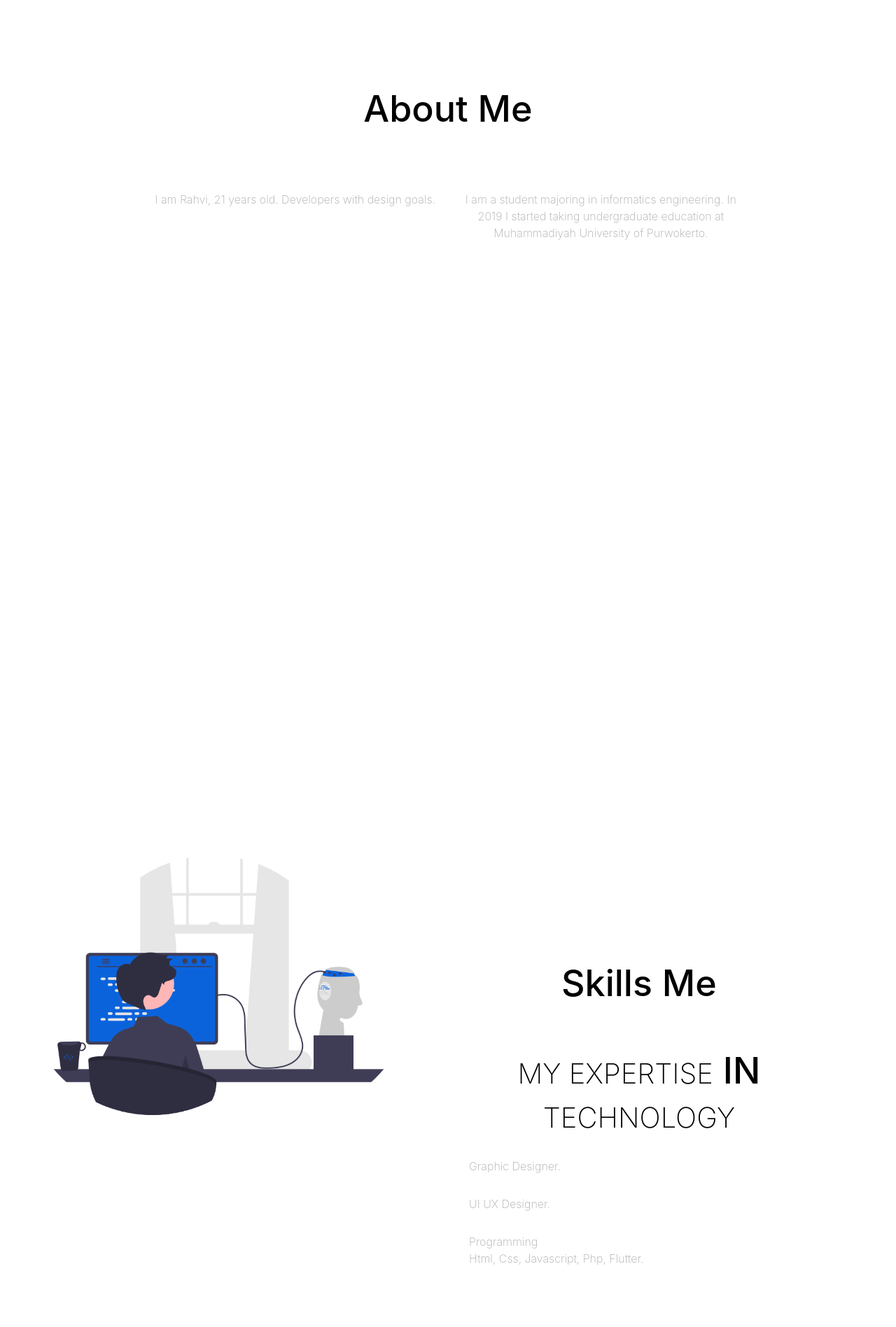
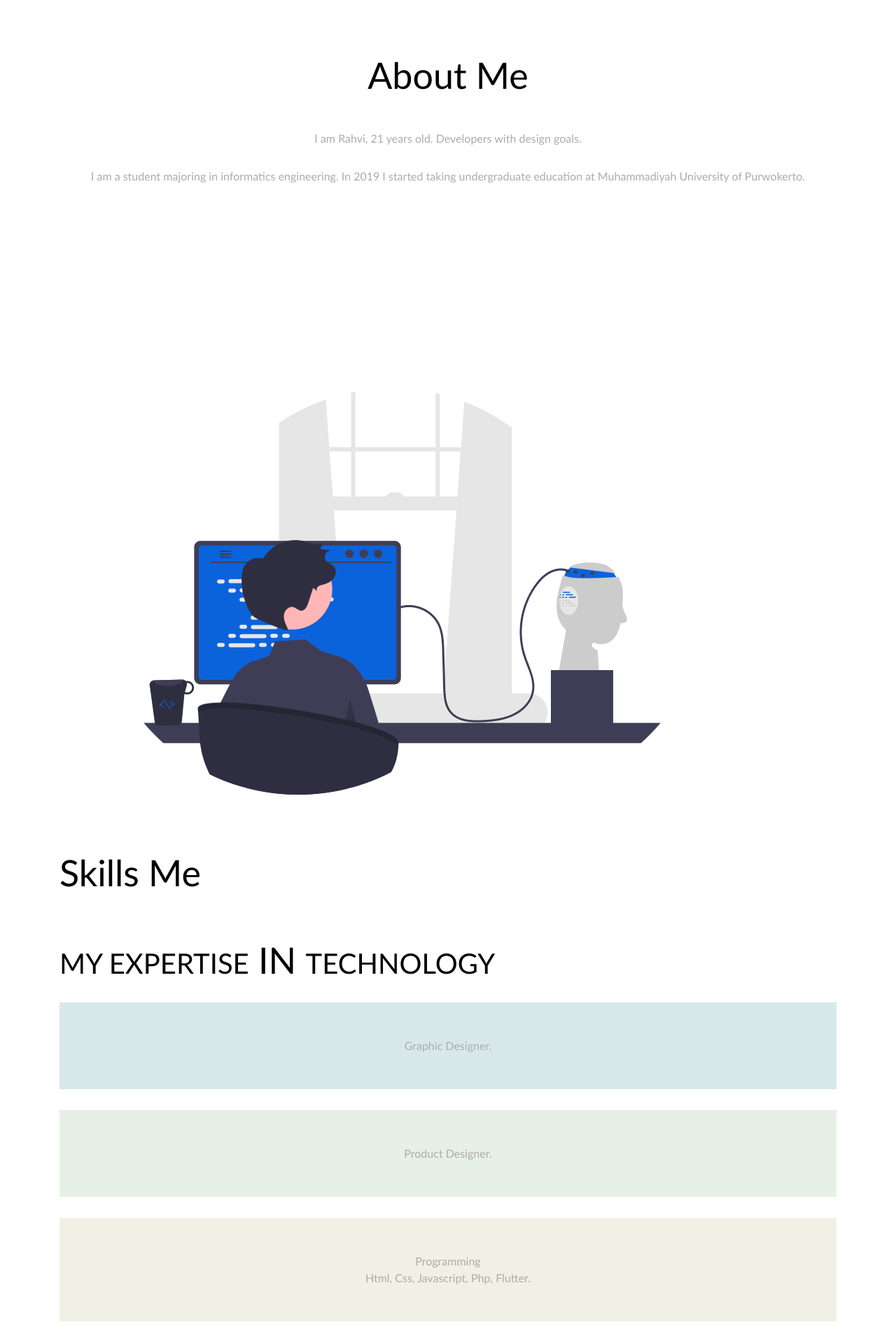
Before and after one commit to rahviakasapria/rahviakasapria.github.io, a plain HTML site: page index.html in a window 1280 px wide. Shown: the part 900-2797 px from the top of the page at 70% size. Drawn offline with nearby package versions, Linux system fonts and the light colour scheme.

Commit message:
mengubah keseluruhan tampilan

```diff
--- a/index.html
+++ b/index.html
@@ -52,9 +52,9 @@
     <div class="jumbotron jumbotron-fluid">
       <div class="container">
         <h1 class="display-4">
-        Front Developerss
+        "Front Developers
         <br>
-        Full-Stack Designer
+        Full-Stack Designer"
         </h1>
         <a href="projects.html" class="btn btn-dark tombol">view my projects</a>
       </div>
@@ -70,17 +70,12 @@
           <div class="row">
             <div class="col-lg">
               <img src="img/youtube.jpg" alt="employee" class="float-left">
-              <h4>-Youtube</h4>
+              <h4>- Youtube</h4>
               <p><a href="https://www.youtube.com/channel/UCWlmHBZsN68DL9a709pWhkw/" class="text-primary" target="_blank">Rah'vi Akasapria.</a></p>
             </div>
             <div class="col-lg">
-              <img src="img/instagram.jpg" alt="High Res" class="float-left">
-              <h4>-Instagram</h4>
-              <p><a href="https://www.instagram.com/rahvi_akass/" class="text-primary" target="_blank">rahvi_akass.</a></p>
-            </div>
-            <div class="col-lg">
               <img src="img/github.png" alt="employee" class="float-left">
-              <h4>-GitHub</h4>
+              <h4>- GitHub</h4>
               <p><a href="https://github.com/rahviakasapria/" class="text-primary" target="_blank">rahviakasapria.</a></p>
             </div>
           </div>
@@ -89,41 +84,45 @@
     </section>
       <!-- Akhir Info Panel -->
 
-      <!-- Spasi -->
-      <br><br>
-
-
     <!-- About -->
     <section id="about">
-      <div class="row text-center mb-5">
+      <div class="text-center mb-5">
         <div class="col">
           <h1>About Me</h1>
         </div>
       </div>
-      <div class="row justify-content-center fs-5 text-center">
-        <div class="col-md-4">
-            <p>I am Rahvi, 21 years old. Developers with design goals.</p>
+      <div class="text-center mb-5">
+        <div>
+          <p>I am Rahvi, 21 years old. Developers with design goals.</p>
+        </div>
+        <div>
+          <p>I am a student majoring in informatics engineering. In 2019 I started taking undergraduate education at Muhammadiyah University of Purwokerto.</p>
+        </div>
       </div>
-      <div class="col-md-4">
-          <p>I am a student majoring in informatics engineering. In 2019 I started taking undergraduate education at Muhammadiyah University of Purwokerto.</p>
     </section>
     <!-- Akhir About -->
 
-      <!-- Skills -->
-      <section id="skills">
-      <div class="row skills">
-        <div class="col-lg-6">
+    <!-- Spasi -->
+    <br><br><br><br><br><br><br>
+    <!-- Akhir Spasi -->
+
+    <!-- Skills -->
+    <section id="skills">
+        <div class="content__container container">
           <img src="img/undraw_Firmware_re_fgdy.png" alt="Skills" class="img-fluid">
-        </div>
-        <div class="col-lg-5">
           <h1>Skills Me<br><br> <span> my expertise</span> IN <span>technology</span></h1>
-          <p>Graphic Designer.</p>
-          <p>UI UX Designer.</p>
-          <p>Programming <br>Html, Css, Javascript, Php, Flutter.</p>
-        </div>
+          <p id="one">
+            Graphic Designer.
+          </p>
+          <p id="two">
+            Product Designer.
+          </p>
+          <p id="three">
+            Programming <br>Html, Css, Javascript, Php, Flutter.
+          </p>
       </div>
     </section>
-      <!-- Akhir Skills -->
+    <!-- Akhir Skills -->
 
     <!-- Contact -->
     <section id="contact"
@@ -158,7 +157,7 @@
       <!-- Akhir Contact -->
 
       <!-- Footer -->
-      <div class="row footer">
+      <div class="footer">
         <div class="col text-center">
           <p>2022 All Rights Reserved <i class="bi bi-heart-fill text-danger"></i> By <a class="text-dark text-white fw-bold">Rah'vi Akasapria.</p>
         </div>
--- a/styleblog.css
+++ b/styleblog.css
@@ -1,5 +1,6 @@
 body {
   background-color: #007bff;
+  font-family: "Gill Sans", "Gill Sans MT", Calibri, "Trebuchet MS", sans-serif;
 }
 
 section {
--- a/styleindex.css
+++ b/styleindex.css
@@ -1,3 +1,11 @@
+*,
+html,
+body {
+  margin: 0;
+  padding: 0;
+  font-family: "Gill Sans", "Gill Sans MT", Calibri, "Trebuchet MS", sans-serif;
+}
+
 /* Navbar */
 .navbar-brand {
   font-size: 30px;
@@ -55,7 +63,7 @@
 .jumbotron .display-4 {
   color: white;
   margin-top: 250px;
-  text-shadow: 1px 1px 1pxm rgba(0, 0, 0, 0.6);
+  text-shadow: 1px 1px 1pxm rgba(0, 0, 0, 0.5);
   font-size: 30px;
   font-weight: 500;
   margin-bottom: 30px;
@@ -67,8 +75,8 @@
 
 /* Info Panel */
 .info-panel {
-  box-shadow: 0 3px 20px rgba(0, 0, 0, 0.5);
-  border-radius: 12px;
+  box-shadow: 0 3px 20px rgba(255, 255, 255, 0.5);
+  border-radius: 0px;
   margin-top: -100px;
   background-color: white;
   padding: 30px;
@@ -77,8 +85,9 @@
 .info-panel img {
   width: 100px;
   height: 100px;
-  margin-right: 20px;
-  margin-bottom: 20px;
+  margin-left: 100px;
+  align-items: center;
+  justify-content: center;
 }
 
 .info-panel h4 {
@@ -95,6 +104,7 @@
   justify-content: center;
   font-size: 16px;
   color: #acacac;
+  margin: 30px 0;
   margin-top: -5px;
   font-weight: 200;
 }
@@ -102,6 +112,7 @@
 /* About */
 #about {
   font-weight: 200;
+  padding-top: 10px;
 }
 
 .col h1 {
@@ -118,35 +129,48 @@ p {
 }
 
 /* Skills */
-.skills {
-  margin-top: 800px;
-  text-align: center;
+h1 {
+  color: #000000;
+  font-size: 52px;
 }
 
-.skills h1 {
-  color: #000000;
-  text-align: center;
-  justify-content: center;
-  font-size: 52px;
-  margin-top: 200px;
-}
-
-.skills h1 span {
+h1 span {
   text-transform: uppercase;
   font-size: 40px;
   font-weight: 200;
 }
 
-.skills p {
+#one {
+  background-color: #d8e8ea;
+  color: #acacac;
   font-size: 16px;
-  color: #acacac;
   font-weight: 200;
   margin: 30px 0;
-  margin-left: 15px;
+  padding: 50px;
+  text-align: center;
+  margin-bottom: var(--mb-2-5);
 }
 
-.skills {
-  text-align: left;
+#two {
+  background-color: #e7f0e4;
+  color: #acacac;
+  font-size: 16px;
+  font-weight: 200;
+  margin: 30px 0;
+  padding: 50px;
+  text-align: center;
+  margin-bottom: var(--mb-2-5);
+}
+
+#three {
+  background-color: #f0f0e4;
+  color: #acacac;
+  font-size: 16px;
+  font-weight: 200;
+  margin: 30px 0;
+  padding: 50px;
+  text-align: center;
+  margin-bottom: var(--mb-2-5);
 }
 
 /* Contact */
@@ -167,6 +191,11 @@ form {
   margin: 30px 0;
 }
 
+.btn {
+  color: #ffffff;
+  box-shadow: 0 3px 20px rgba(0, 0, 0, 0.5);
+}
+
 /* Footer */
 .footer {
   margin-top: 100px;
@@ -175,10 +204,12 @@ form {
 .footer p {
   color: #acacac;
   font-size: 16px;
+  color: #007bff;
 }
 
 /* Utility */
 .tombol {
   text-transform: uppercase;
   border-radius: 40px;
+  box-shadow: 0 3px 20px rgba(0, 0, 0, 0.5);
 }
--- a/styleprojects.css
+++ b/styleprojects.css
@@ -1,6 +1,7 @@
 body {
   min-height: 200px;
   color: #acacac;
+  font-family: "Gill Sans", "Gill Sans MT", Calibri, "Trebuchet MS", sans-serif;
 }
 
 section {
@@ -21,7 +22,7 @@ h1 {
 
 /* Footer */
 .footer p {
-  color: #acacac;
+  color: #000000;
   font-size: 16px;
 }
 
```
Also changed, not shown: img/design/09.jpg, img/design/23.jpg, img/instagram.jpg (deleted).
